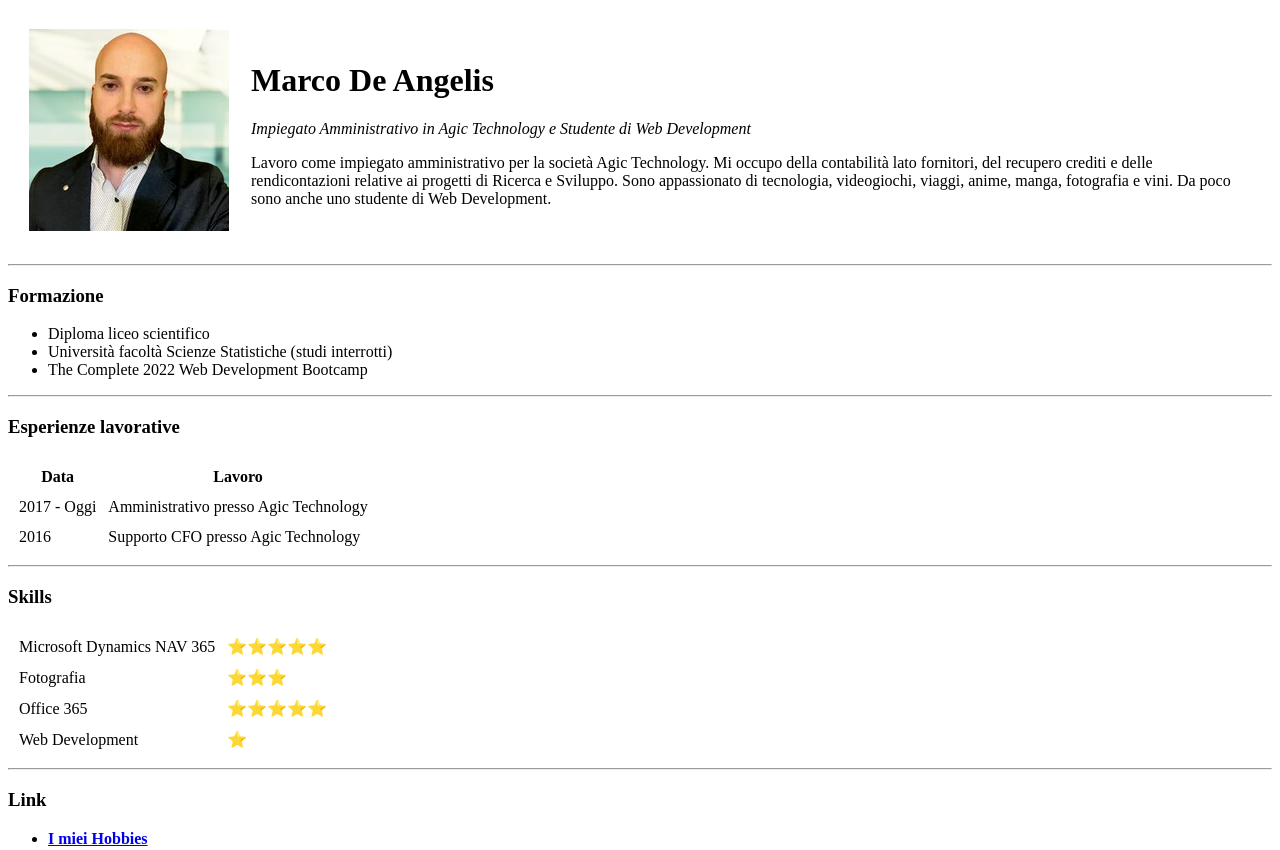
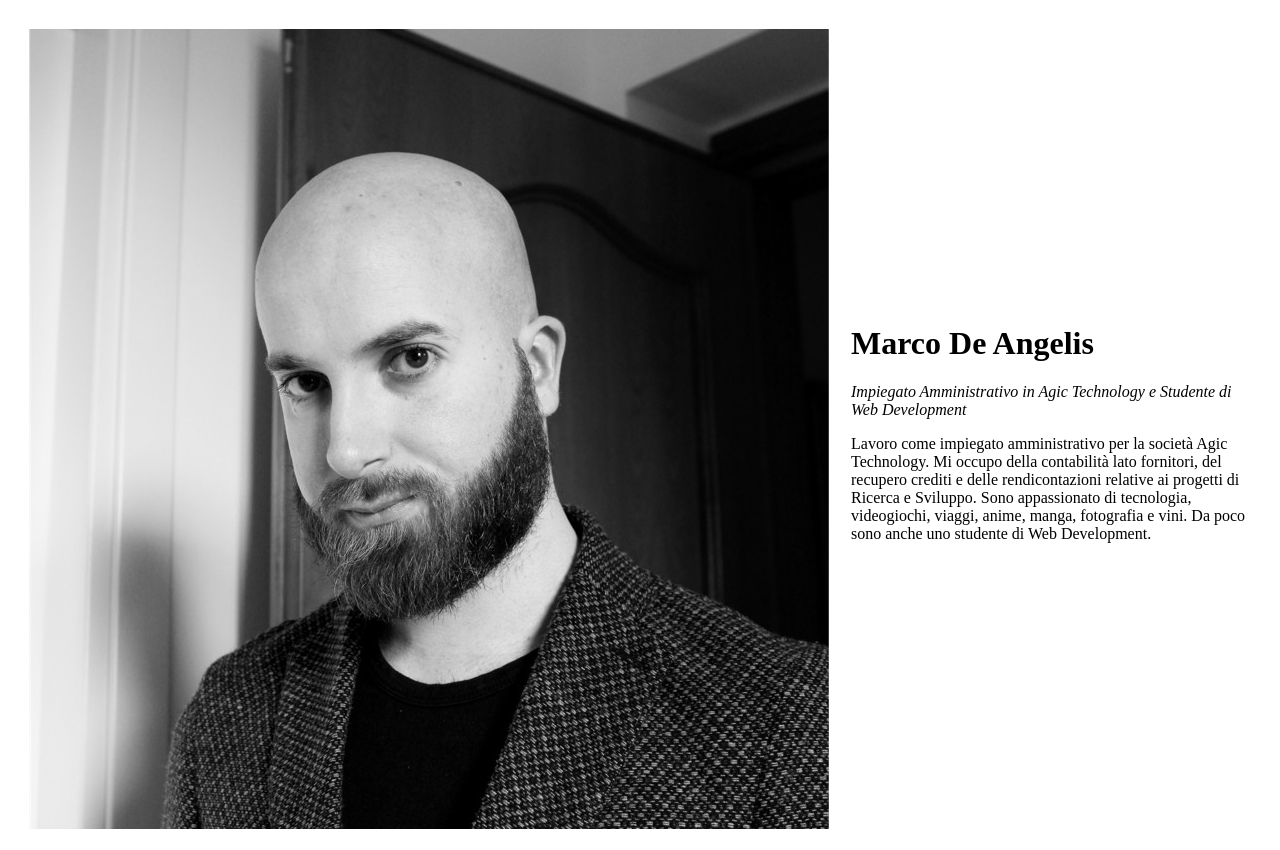
Before and after one commit to MarcoMDA/cv, a plain HTML site: page index.html in a window 1280 px wide. Shown: the top 850 px of the page. Drawn offline with Linux system fonts and the light colour scheme.

Commit message:
Add files via upload

```diff
--- a/index.html
+++ b/index.html
@@ -4,16 +4,18 @@
 <head>
   <meta charset="utf-8">
   <title>Il sito di Marco</title>
+  <link rel="stylesheet" href="css/styles.css">
 </head>
 
 <body>
   <table cellspacing="20">
     <tr>
-      <td><img src="marco.jpeg" alt="Foto profilo di Marco"></td>
+      <td><img src="Foto Linkedin.jpeg" alt="Foto profilo di Marco"></td>
       <td>
         <h1>Marco De Angelis</h1>
         <p><em>Impiegato Amministrativo in Agic Technology e Studente di Web Development</em></p>
-        <p>Lavoro come impiegato amministrativo per la società Agic Technology. Mi occupo della contabilità lato fornitori, del recupero crediti e delle rendicontazioni relative ai progetti di Ricerca e Sviluppo. Sono appassionato di tecnologia, videogiochi, viaggi, anime, manga, fotografia e vini. Da poco
+        <p>Lavoro come impiegato amministrativo per la società Agic Technology. Mi occupo della contabilità lato fornitori, del recupero crediti e delle rendicontazioni relative ai progetti di Ricerca e Sviluppo. Sono appassionato di tecnologia,
+          videogiochi, viaggi, anime, manga, fotografia e vini. Da poco
           sono anche uno studente di Web Development.</p>
       </td>
     </tr>
```
